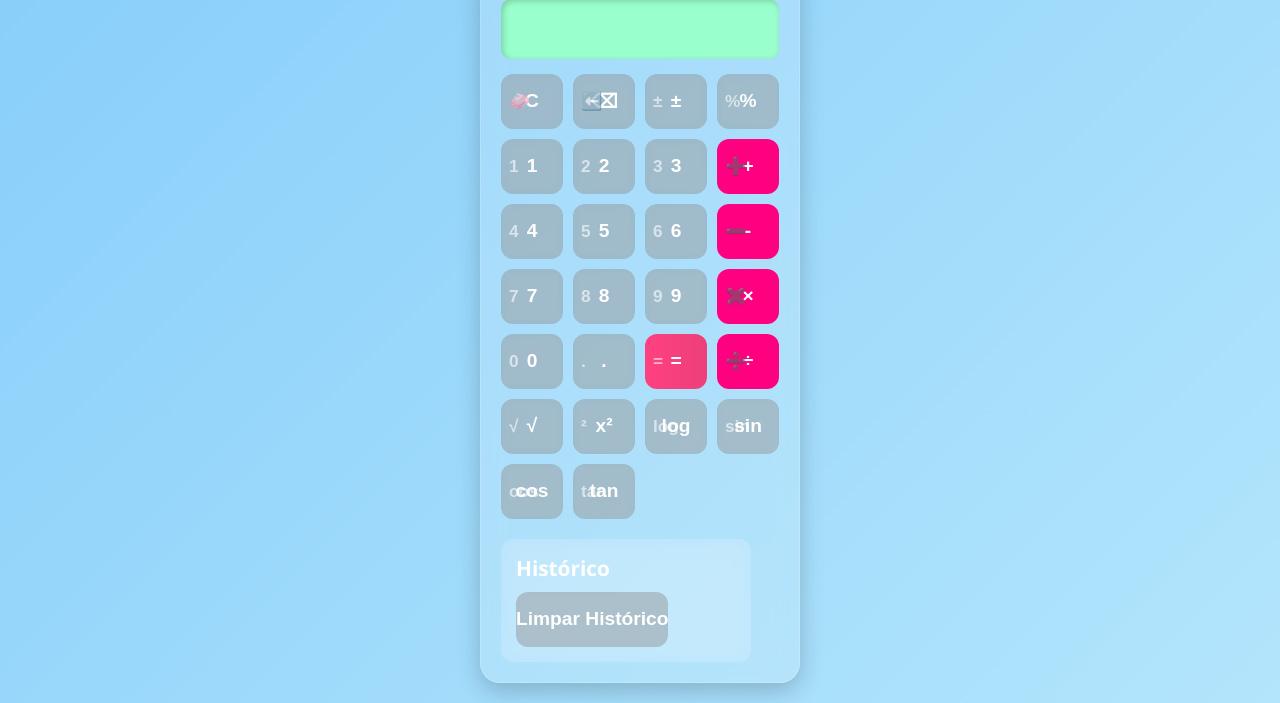
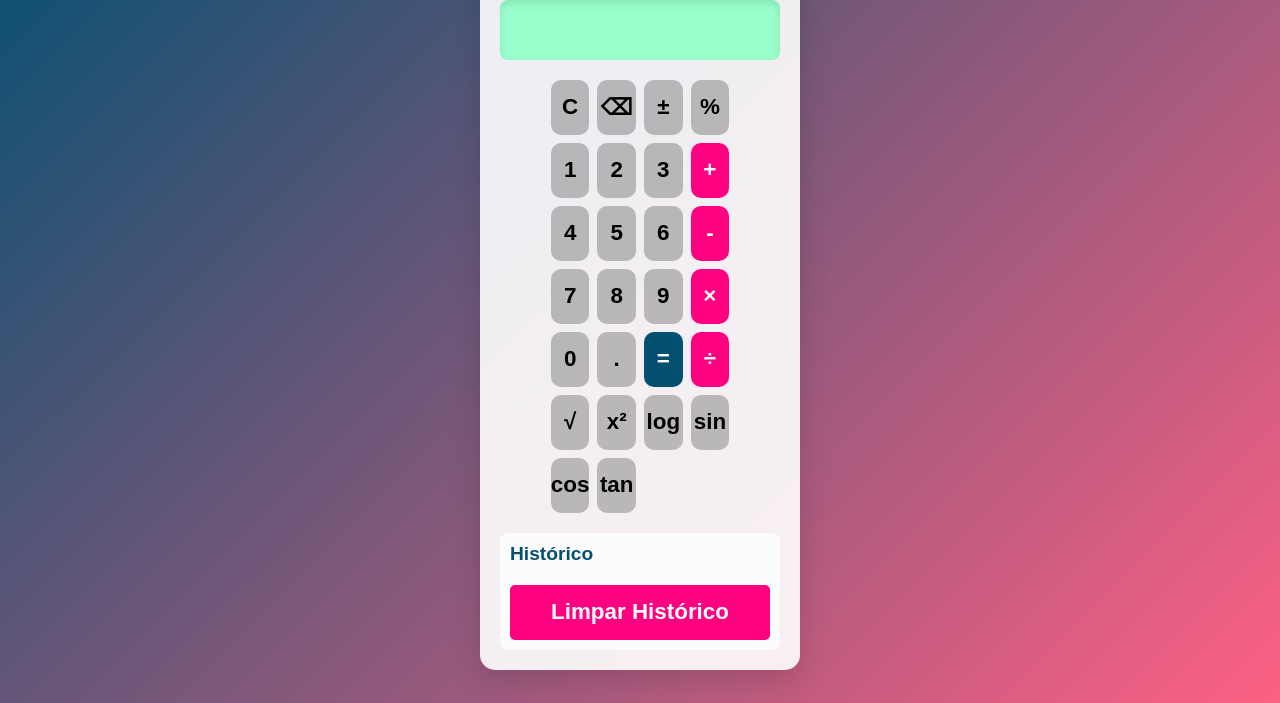
Before and after one commit to MandyCastilho/calculadora, a plain HTML site: page index.html in a window 1280 px wide. Shown: the part 97-800 px from the top of the page. Drawn offline with Linux system fonts and the light colour scheme.

Commit message:
Calculadora - Estilo

```diff
--- a/style.css
+++ b/style.css
@@ -8,39 +8,36 @@
 }
 
 body {
-    font-family: "Segoe UI", Tahoma, Geneva, Verdana, sans-serif;
+    font-family: Arial, sans-serif;
     display: flex;
-    flex-direction: column;
     justify-content: center;
     align-items: center;
     height: 100vh;
-    background: linear-gradient(135deg, #87cefa, #b3e5fc); /* Gradiente azul claro */
-    color: #333;
-    animation: fadeIn 1s ease-in-out;
+    background: linear-gradient(135deg, #045071, #fd6084); /* Gradiente futurista */
 }
 
 .calculadora {
-    background-color: rgba(255, 255, 255, 0.15);
-    backdrop-filter: blur(12px);
+    background-color: rgba(255, 255, 255, 0.9);
     padding: 20px;
-    border-radius: 20px;
-    box-shadow: 0 8px 24px rgba(0, 0, 0, 0.2);
-    text-align: center;
+    border-radius: 15px;
+    box-shadow: 0 10px 30px rgba(0, 0, 0, 0.15);
     width: 100%;
     max-width: 320px;
-    border: 1px solid rgba(255, 255, 255, 0.2);
-    transition: all 0.3s ease-in-out;
+    display: flex;
+    flex-direction: column;
+    justify-content: space-between;
+    align-items: center;
+    position: relative;
 }
 
 /* Estilização do título */
 h2 {
     margin-bottom: 15px;
-    font-size: 1.8em;
-    color: #ffffff;
-    text-shadow: 1px 1px 3px rgba(0, 0, 0, 0.3);
+    font-size: 1.5em;
+    color: #045071; /* Azul petróleo */
 }
 
-/* Visor */
+/* Estilização do visor */
 #display {
     width: 100%;
     height: 60px;
@@ -49,103 +46,86 @@ h2 {
     padding: 10px;
     border: none;
     outline: none;
-    background-color: rgb(153, 255, 204); /* Verde claro */
-    border-radius: 10px;
-    box-shadow: inset 2px 2px 6px rgba(0, 0, 0, 0.2);
-    margin-bottom: 15px;
-    color: #003f2f;
+    background-color: #99ffcc; /* Verde claro */
+    border-radius: 8px;
+    box-shadow: inset 0 4px 8px rgba(0, 0, 0, 0.1);
 }
 
-/* Grid dos botões */
+/* Layout dos botões */
 .botoes {
     display: grid;
     grid-template-columns: repeat(4, 1fr);
-    gap: 10px;
+    gap: 8px;
+    margin-top: 20px;
 }
 
-/* Botões padrão */
+/* Estilização dos botões */
 button {
+    width: 100%;
     height: 55px;
-    font-size: 1.2em;
+    font-size: 1.4em;
     font-weight: bold;
     border: none;
     cursor: pointer;
-    border-radius: 12px;
-    background-color: rgba(128, 128, 128, 0.4);
-    color: #fff;
-    display: flex;
-    align-items: center;
-    justify-content: center;
-    transition: transform 0.1s ease, background-color 0.2s ease;
-    backdrop-filter: blur(4px);
-    position: relative;
+    background-color: rgba(128, 128, 128, 0.5);
+    border-radius: 10px;
+    transition: 0.2s;
 }
 
-/* Ícones usando emojis como exemplo */
-button:before {
-    content: attr(data-icon);
-    position: absolute;
-    left: 8px;
-    font-size: 0.9em;
-    opacity: 0.6;
+/* Efeito ao passar o mouse */
+button:hover {
+    background-color: rgba(128, 128, 128, 0.7);
 }
 
-/* Animação ao clicar */
+/* Efeito ao pressionar */
 button:active {
     transform: scale(0.95);
-    box-shadow: inset 0 0 5px rgba(255, 255, 255, 0.2);
 }
 
-/* Botões de operação */
+/* Estilização dos botões de operação */
 button.operador {
     background-color: rgb(255, 0, 128); /* Rosa vibrante */
     color: white;
 }
 
-/* Botão de igual com destaque */
+/* Estilização do botão de igual */
 button.igual {
-    background: linear-gradient(to right, #ff4081, #ec407a);
+    background-color: #045071; /* Azul petróleo */
     color: white;
 }
 
-/* Histórico */
+/* Estilização do histórico */
 .historico {
     margin-top: 20px;
-    padding: 15px;
-    background-color: rgba(255, 255, 255, 0.1);
-    border-radius: 12px;
-    width: 90%;
-    max-width: 320px;
-    color: #fff;
-    text-align: left;
-    backdrop-filter: blur(10px);
+    background-color: rgba(255, 255, 255, 0.8);
+    padding: 10px;
+    border-radius: 8px;
+    width: 100%;
+    max-height: 150px;
+    overflow-y: auto;
 }
 
 .historico h3 {
+    font-size: 1.2em;
     margin-bottom: 10px;
-    font-size: 1.3em;
+    color: #045071;
 }
 
-#listaHistorico {
-    max-height: 120px;
-    overflow-y: auto;
+.historico ul {
     list-style: none;
-    padding-left: 10px;
+    padding: 0;
 }
 
-#listaHistorico li {
-    font-size: 0.95em;
-    margin-bottom: 5px;
+.historico button {
+    margin-top: 10px;
+    background-color: rgb(255, 0, 128); /* Rosa vibrante */
+    color: white;
+    border-radius: 5px;
+    padding: 10px;
+    width: 100%;
+    cursor: pointer;
 }
 
-/* Animações */
-@keyframes fadeIn {
-    from {
-        opacity: 0;
-        transform: translateY(20px);
-    }
-    to {
-        opacity: 1;
-        transform: translateY(0);
-    }
+.historico button:hover {
+    background-color: rgb(255, 30, 140); /* Tom mais intenso de rosa vibrante */
 }
```
